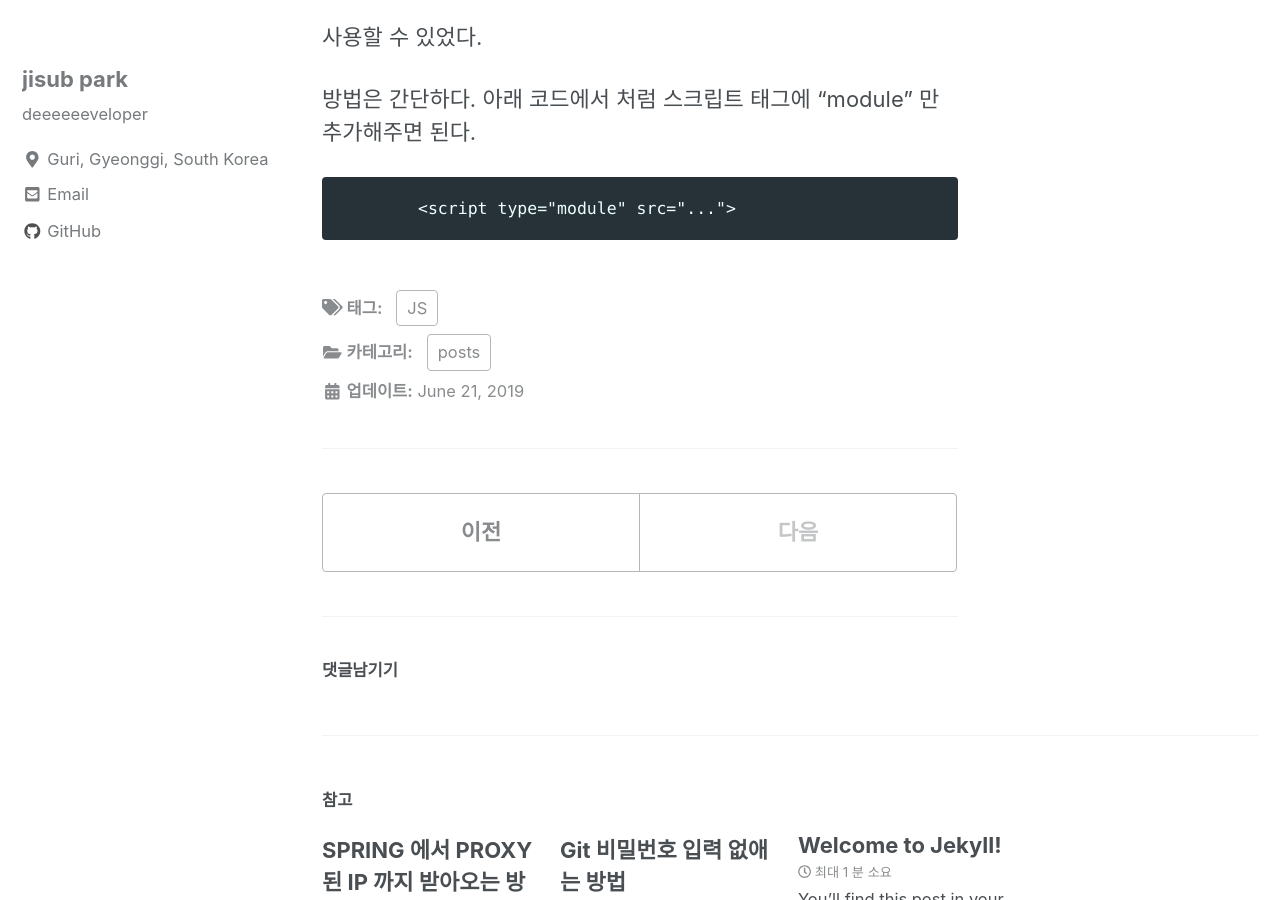
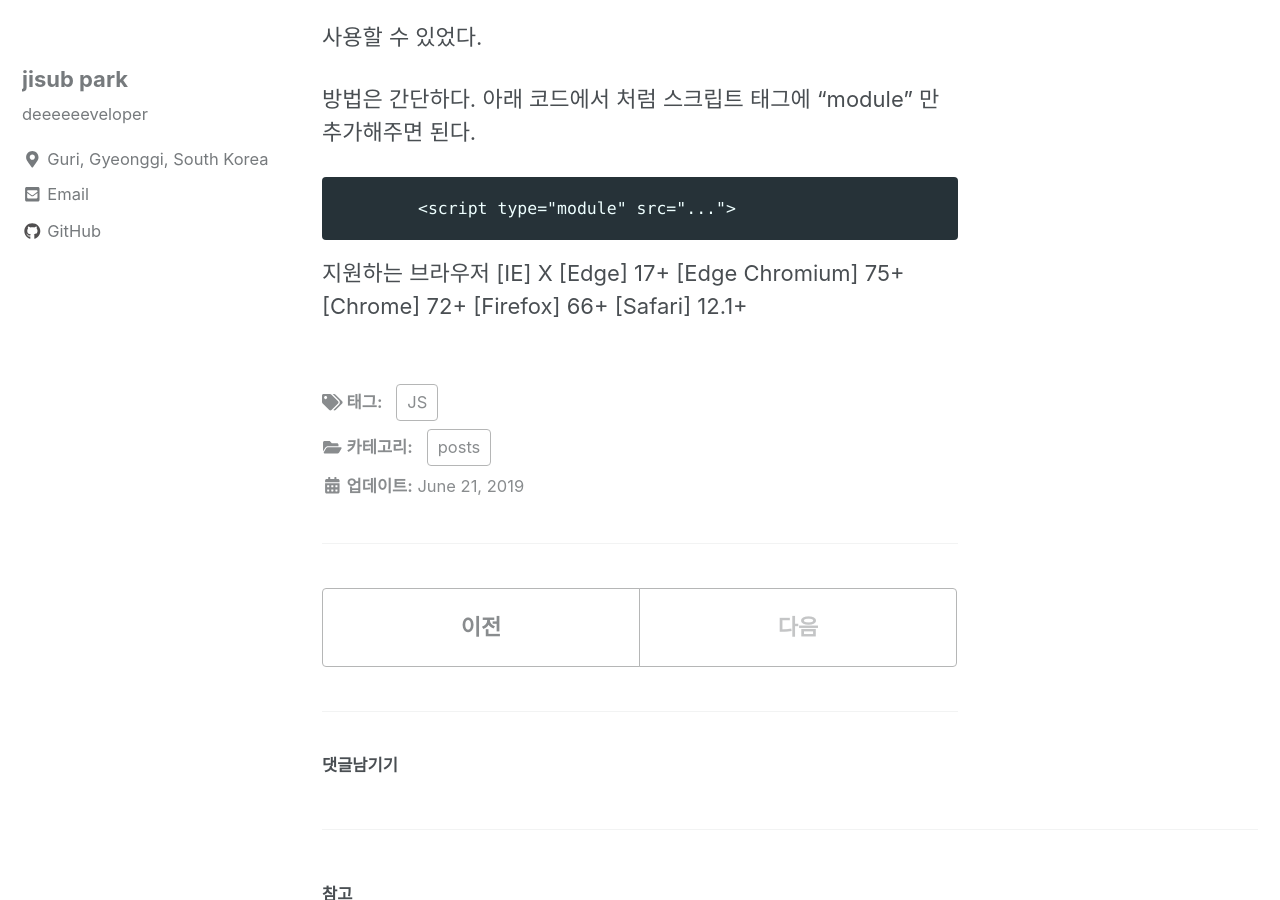
Before and after one commit to subji/subji.github.io, a Jekyll site: the page built from _posts/2019-06-21-howtousees6onbrowser.md, in a window 1280 px wide and 900 px high, scrolled down 430 px. Built offline with Jekyll 4.4.1, drawn with Linux system fonts in a browser that asks for light colours; cached includes are drawn as plain includes; nearby versions of some CDN libraries; comment, search, counter and statistics services are not loaded.

Commit message:
201906210927-addcontents

````diff
--- a/_posts/2019-06-21-howtousees6onbrowser.md
+++ b/_posts/2019-06-21-howtousees6onbrowser.md
@@ -18,3 +18,11 @@ vuejs 를 사용하다가 import & export 문을 사용할 경우가 생겨 사
 ```
 	<script type="module" src="...">
 ```
+
+지원하는 브라우저
+[IE] X
+[Edge] 17+
+[Edge Chromium] 75+
+[Chrome] 72+
+[Firefox] 66+
+[Safari] 12.1+
````
